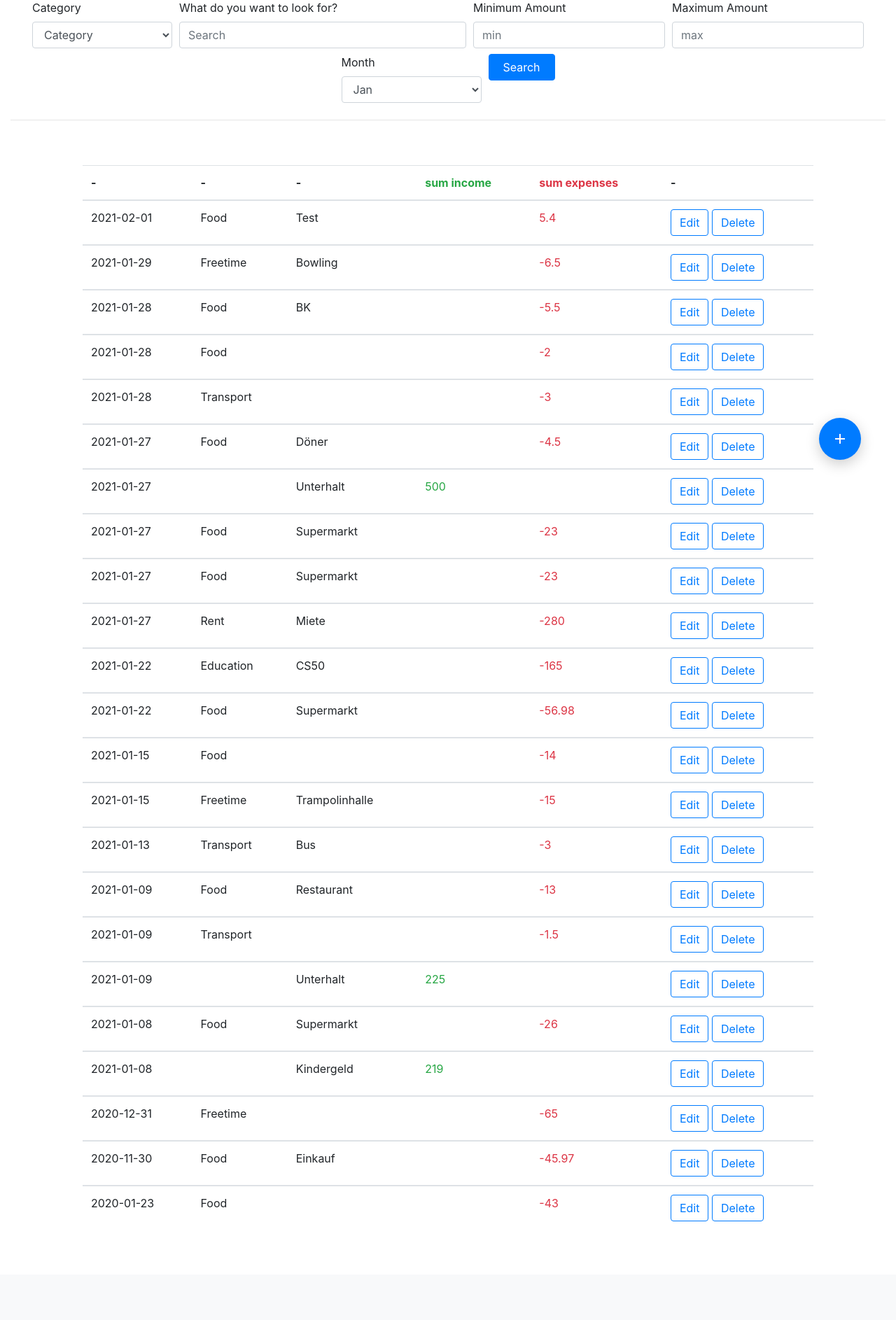
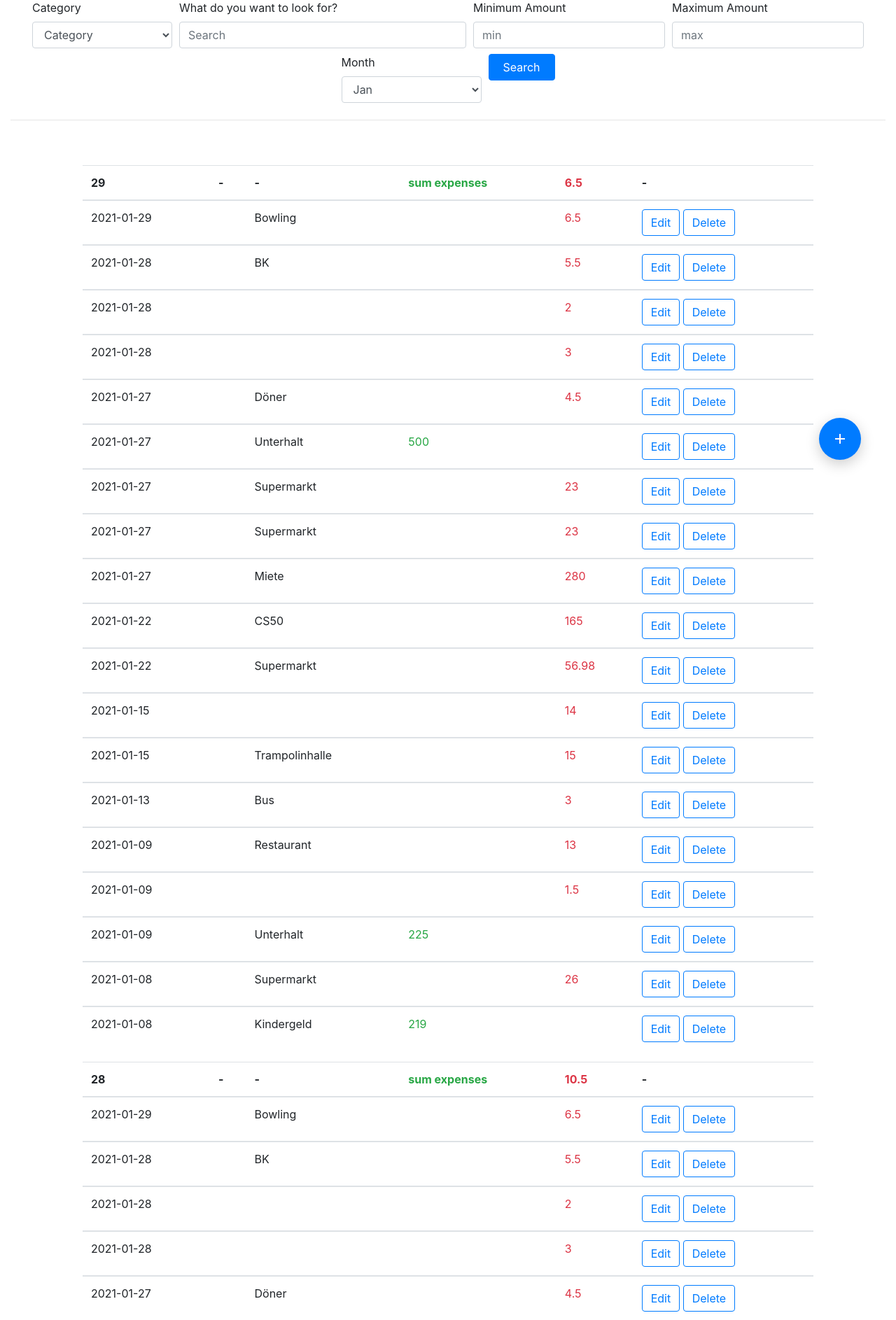
Before and after one commit to justforjan/FinanceTracker, a Flask app: page / in a window 1280 px wide. Shown: the part 93-1979 px from the top of the page at 70% size. Before the commit the page ends 1838 px from the top, so only its background shows below. Run offline with Flask 2, Linux system fonts and the light colour scheme; a user stored in the database is signed in; some libraries are stand-ins or nearby versions.

Commit message:
trying to display expenses ordered by day

```diff
--- a/application.py
+++ b/application.py
@@ -49,19 +49,11 @@
 
     if request.method == "GET":
 
-        transactions = getTransactions()
-
-        # for transaction in transactions:
-        #     transaction['datetime'] = datetime.datetime.strptime(transaction['timestamp'], %Y-%m-d)
-
-        # transactions_sorted = sorted(transactions, key=lambda k: k['datetime'])
+        transactions = getTransactionsCurrentMonth()
+        transactionsGroupedByDay = getTransactionsCurrentMonthGroupedByDay()
 
 
-
-        return render_template("index.html", expCategories=getExpCategories(), trips=getTrips(), transactions=transactions)
-
-
-
+        return render_template("index.html", expCategories=getExpCategories(), trips=getTrips(), transactions=transactions, days=transactionsGroupedByDay)
 
 
 @app.route("/statistics", methods=["GET", "POST"])
@@ -243,6 +235,26 @@
     return db.execute("SELECT * FROM transactions LEFT JOIN expCategories ON transactions.expCategory_id = expCategories.id WHERE user_id = :user_id ORDER BY transactions.timestamp DESC", user_id=session['user_id'])
 
 
+def getTransactionsCurrentMonthGroupedByDay():
+    return db.execute("""
+        SELECT SUM(amount) AS total_amount, strftime('%Y', timestamp) AS year, strftime('%m', timestamp) AS month, strftime('%d', timestamp) AS day
+        FROM transactions
+        WHERE exp = 1 AND user_id = :user_id AND year = strftime('%Y', 'now') AND month = strftime('%m', 'now')
+        GROUP BY year, month, day
+        ORDER by timestamp DESC
+        """,
+        user_id=session['user_id'])
+
+def getTransactionsCurrentMonth():
+    return db.execute("""
+        SELECT transactions.id, transactions.notes, transactions.amount, transactions.exp, transactions.timestamp, expCategories.label AS category, strftime('%Y', transactions.timestamp) AS year, strftime('%m', transactions.timestamp) AS month, strftime('%d', transactions.timestamp) AS day
+        FROM transactions LEFT JOIN expCategories ON transactions.expCategory_id = expCategories.id
+        WHERE user_id = :user_id AND year = strftime('%Y', 'now') AND month = strftime('%m', 'now')
+        ORDER BY transactions.timestamp DESC
+        """,
+        user_id=session['user_id'])
+
+
 def returnToStart():
     return render_template("index.html", expCategories=getExpCategories(), trips=getTrips(), transactions=getTransactions())
 
@@ -273,7 +285,7 @@
     category = int(request.form.get("category"))
     trip = int(request.form.get("trip"))
     amount = float(request.form.get("expAmount"))
-    amount = float(f"{amount:,.2f}")
+    amount = float(f"{amount:,.2f}") * (-1)
     notes = request.form.get("expNotes")
     exp = True
 
--- a/templates/index.html
+++ b/templates/index.html
@@ -102,6 +102,7 @@
 {% endfor %}
 -->
 
+<!--
 <table class="table">
   <thead>
     <tr class="text-left">
@@ -120,19 +121,21 @@
     <tr class="text-left">
       <td>{{ transaction['timestamp'] }}</td>
       <td>
-        {% if transaction['exp'] == 1 %}
+        {% if transaction['amount'] < 0 %}
           {{ transaction['label'] }}
         {% endif %}
       </td>
-      <td>{{ transaction['notes'] }}</td>
+      <td>{{ transaction['notes'] }}</td>-->
+      <!-- Income --><!--
       <td class="text-success">
-        {% if transaction['exp'] == 0 %}
+        {% if transaction['amount'] > 0  %}
           {{ transaction['amount'] }}
         {% endif %}
-      </td>
+      </td>-->
+      <!-- Expense --><!--
       <td class="text-danger">
-        {% if transaction['exp'] == 1 %}
-          {{ transaction['amount'] }}
+        {% if transaction['amount'] < 0 %}
+          {{ transaction['amount']  * (-1) }}
         {% endif %}
       </td>
       <td>
@@ -145,6 +148,64 @@
   {% endfor %}
 
 </table>
+-->
+
+
+
+
+{% for day in days %}
+
+<table class="table">
+  <thead>
+    <tr class="text-left">
+      <th scope="col">{{ day['day'] }}</th>
+      <th scope="col">-</th>
+      <th scope="col">-</th>
+      <th scope="col" class="text-success">sum expenses</th>
+      <th scope="col" class="text-danger">{{ day['total_amount'] * (-1) }}</th>
+      <th scope="col">-</th>
+    </tr>
+  </thead>
+
+  {% for transaction in transactions %}
+
+
+
+  <tbody>
+    <tr class="text-left">
+      <td>{{ transaction['timestamp'] }}</td>
+      <td>
+        {% if transaction['exp'] == 1 %}
+          {{ transaction['label'] }}
+        {% endif %}
+      </td>
+      <td>{{ transaction['notes'] }}</td>
+      <!-- Income -->
+      <td class="text-success">
+        {% if transaction['exp'] == 0  %}
+          {{ transaction['amount'] }}
+        {% endif %}
+      </td>
+      <!-- Expense -->
+      <td class="text-danger">
+        {% if transaction['exp'] == 1 %}
+          {{ transaction['amount']  * (-1) }}
+        {% endif %}
+      </td>
+      <td>
+        <button type="button" class="btn btn-outline-primary" href="">Edit</button>
+        <button type="button" class="btn btn-outline-primary" href="">Delete</button>
+      </td>
+    </tr>
+  </tbody>
+
+
+
+  {% endfor %}
+
+</table>
+
+{% endfor %}
 
 
 {% endblock %}
```
Also changed, not shown: financetracker.db.
